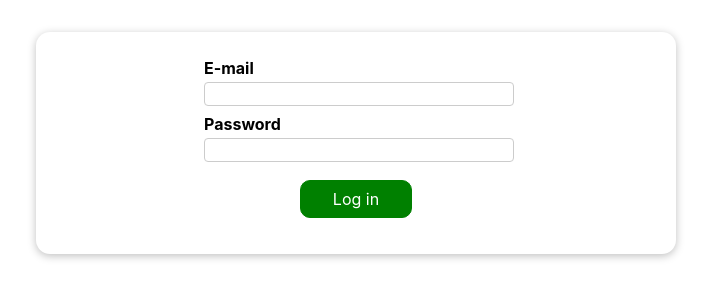
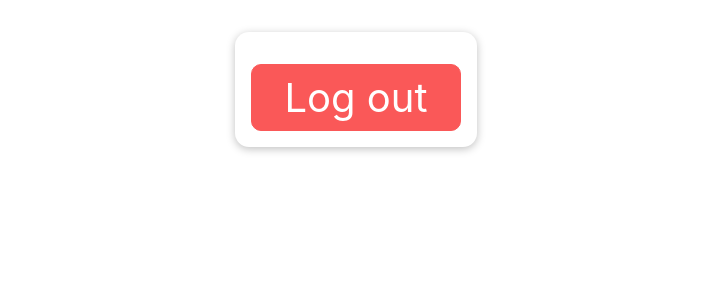
Before and after one commit to LukaZdjelar/up-ib-21-22, a React (Create React App) app in the folder frontend/upib/: page /home in a window 1280 px wide. Shown: the top 300 px of the page, without its empty margins (284-995 px from the left). Built offline with nearby package versions, Linux system fonts and the light colour scheme.

Commit message:
Created home page for patient, doctor and clinic administrator

```diff
--- a/frontend/upib/package.json
+++ b/frontend/upib/package.json
@@ -10,6 +10,7 @@
     "bootstrap": "^5.1.3",
     "react": "^17.0.2",
     "react-dom": "^17.0.2",
+    "react-router-dom": "^6.0.2",
     "react-scripts": "4.0.3",
     "web-vitals": "^1.0.1"
   },
--- a/frontend/upib/src/App.js
+++ b/frontend/upib/src/App.js
@@ -1,10 +1,18 @@
-import logo from "./logo.svg";
-import Card from "./Components/UI/Card";
+import { Route, Routes } from "react-router-dom";
 import "./App.css";
+import Home from "./Components/LoginRegister/Home";
 import Login from "./Components/LoginRegister/Login";
+import UserProvider from "./store/UserProvider";
 
 function App() {
-  return <Login />;
+  return (
+    <UserProvider>
+      <Routes>
+        <Route path="/" element={<Login />} />
+        <Route path="/home" element={<Home />} />
+      </Routes>
+    </UserProvider>
+  );
 }
 
 export default App;
--- /dev/null
+++ b/frontend/upib/src/Components/LoginRegister/Home.js
@@ -0,0 +1,30 @@
+import React from "react";
+
+import Card from "../UI/Card";
+import HomeItem from "./HomeItem";
+import styles from "./Home.module.css";
+
+const Home = (props) => {
+  return (
+    <Card>
+      <HomeItem userType="PATIENT" text="Clinics"></HomeItem>
+      <HomeItem userType="PATIENT" text="Check-up history"></HomeItem>
+      <HomeItem userType="PATIENT" text="Medical record"></HomeItem>
+      <HomeItem userType="PATIENT" text="My profile"></HomeItem>
+
+      <HomeItem userType="DOCTOR" text="Patients"></HomeItem>
+      <HomeItem userType="DOCTOR" text="Check-up"></HomeItem>
+      <HomeItem userType="DOCTOR" text="Work calendar"></HomeItem>
+      <HomeItem userType="DOCTOR" text="My profile"></HomeItem>
+
+      <HomeItem userType="CLINIC_ADMINISTRATOR" text="Edit clinic data"></HomeItem>
+      <HomeItem userType="CLINIC_ADMINISTRATOR" text="Appointments"></HomeItem>
+      <HomeItem userType="CLINIC_ADMINISTRATOR" text="Create new appointment"></HomeItem>
+      <HomeItem userType="CLINIC_ADMINISTRATOR" text="Clinic report"></HomeItem>
+
+      <button className={styles.button}>Log out</button>
+    </Card>
+  );
+};
+
+export default Home;
--- /dev/null
+++ b/frontend/upib/src/Components/LoginRegister/Home.module.css
@@ -0,0 +1,14 @@
+.button{
+    display: block;
+    font: inherit;
+    cursor: pointer;
+    border-radius: 10px;
+    padding: 0.5rem 2rem;
+    border: 1px solid rgb(250, 88, 88);
+    background-color: rgb(250, 88, 88);
+    color: white;
+    margin: auto;
+    margin-top: 1rem;
+    width: 100%;
+    font-size: 5vh;
+}
--- /dev/null
+++ b/frontend/upib/src/Components/LoginRegister/HomeItem.js
@@ -0,0 +1,14 @@
+import React, { useContext } from "react";
+import UserContext from "../../store/user-context";
+import styles from "./HomeItem.module.css";
+
+const HomeItem = (props) => {
+  const userContext = useContext(UserContext);
+  if (props.userType === userContext.user.userType) {
+    return <button className={styles.button}>{props.text}</button>;
+  } else {
+    return <div></div>;
+  }
+};
+
+export default HomeItem;
--- /dev/null
+++ b/frontend/upib/src/Components/LoginRegister/HomeItem.module.css
@@ -0,0 +1,14 @@
+.button{
+    display: block;
+    font: inherit;
+    cursor: pointer;
+    border-radius: 10px;
+    padding: 0.5rem 2rem;
+    border: 1px solid green;
+    background-color: green;
+    color: white;
+    margin: auto;
+    margin-top: 1rem;
+    width: 100%;
+    font-size: 5vh;
+}
--- a/frontend/upib/src/Components/LoginRegister/Login.js
+++ b/frontend/upib/src/Components/LoginRegister/Login.js
@@ -1,12 +1,17 @@
 import axios from "axios";
-import React, { useState } from "react";
+import React, { useState, useContext } from "react";
 import Card from "../UI/Card";
 import styles from "./Login.module.css";
+import { useNavigate } from "react-router-dom";
+import UserContext from "../../store/user-context";
 
-const Login = () => {
+const Login = (props) => {
   const [email, setEmail] = useState("");
   const [password, setPassword] = useState("");
   const [invalid, setInvalid] = useState(false);
+  const [errorMessage, setErrorMessage] = useState("");
+  const navigate = useNavigate();
+  const userContext = useContext(UserContext);
 
   const formSubmitionHandler = (event) => {
     event.preventDefault();
@@ -16,10 +21,20 @@ const Login = () => {
       password: password,
     };
 
-    axios.post("http://localhost:8080/user/login", user).then((response) => {
+    axios
+      .post("http://localhost:8080/user/login", user)
+      .then((response) => {
         if (response.status !== 200) {
           setInvalid(true);
+          setErrorMessage("Invalid input!");
+        } else {
+          userContext.user = response.data;
+          navigate("home");
         }
+      })
+      .catch((e) => {
+        setInvalid(true);
+        setErrorMessage("Network error");
       });
   };
 
@@ -34,10 +49,9 @@ const Login = () => {
   };
 
   return (
-    <section className={styles.login}>
     <Card>
       <form onSubmit={formSubmitionHandler} className={styles.form}>
-          <div className={styles.control}>
+        <div className={styles.block}>
           <label>E-mail</label>
           <input
             type="text"
@@ -45,7 +59,7 @@ const Login = () => {
             onChange={emailInputChangeHandler}
           ></input>
         </div>
-          <div className={styles.control}>
+        <div className={styles.block}>
           <label>Password</label>
           <input
             type="password"
@@ -56,10 +70,9 @@ const Login = () => {
         <div className={styles.button}>
           <button type="submit">Log in</button>
         </div>
-          {invalid && <p>Invalid input!</p>}
+        {invalid && <p>{errorMessage}</p>}
       </form>
     </Card>
-    </section>
   );
 };
 
--- a/frontend/upib/src/Components/LoginRegister/Login.module.css
+++ b/frontend/upib/src/Components/LoginRegister/Login.module.css
@@ -5,28 +5,29 @@
 }
 
 .form {
-  overflow: auto;
+  /* overflow: auto; */
   margin: auto;
-  width: 50%;
+
+  width: max-content;
   padding: 10px;
 }
 
-.form p{
+.form p {
   margin: auto;
   text-align: center;
 }
 
-.control {
+.block {
   margin-bottom: 0.5rem;
 }
 
-.control label {
+.block label {
   font-weight: bold;
   margin-bottom: 0.25rem;
   display: block;
 }
 
-.control input {
+.block input {
   font: inherit;
   border: 1px solid #ccc;
   border-radius: 4px;
@@ -34,7 +35,14 @@
   max-width: 100%;
 }
 
-button {
+.button {
+  margin: auto;
+  width: 50%;
+  padding: 10px;
+  text-align: center;
+}
+
+.button button {
   font: inherit;
   cursor: pointer;
   border-radius: 10px;
@@ -43,10 +51,3 @@ button {
   background-color: green;
   color: white;
 }
-
-.button {
-    margin: auto;
-    width: 50%;
-    padding: 10px;
-    text-align: center;
- }
--- a/frontend/upib/src/Components/UI/Card.module.css
+++ b/frontend/upib/src/Components/UI/Card.module.css
@@ -3,4 +3,7 @@
     box-shadow: 0 2px 8px rgba(0, 0, 0, 0.25);
     border-radius: 14px;
     background-color: white;
+    width: fit-content;
+    margin: auto;
+    margin-top: 2rem;
   }
--- /dev/null
+++ b/frontend/upib/src/store/UserProvider.js
@@ -0,0 +1,15 @@
+import UserContext from "./user-context";
+
+const UserProvider = (props) => {
+  const userContext = {
+    user: {},
+  };
+
+  return (
+    <UserContext.Provider value={userContext}>
+      {props.children}
+    </UserContext.Provider>
+  );
+};
+
+export default UserProvider;
--- /dev/null
+++ b/frontend/upib/src/store/user-context.js
@@ -0,0 +1,7 @@
+import React from "react";
+
+const UserContext = React.createContext({
+  user: {},
+});
+
+export default UserContext;
```
Also changed, not shown: frontend/upib/src/index.js (+9 -8 lines), 1 other file (tests, documents, lock files or other folders). Lines whose indentation alone changed are shown as unchanged.
